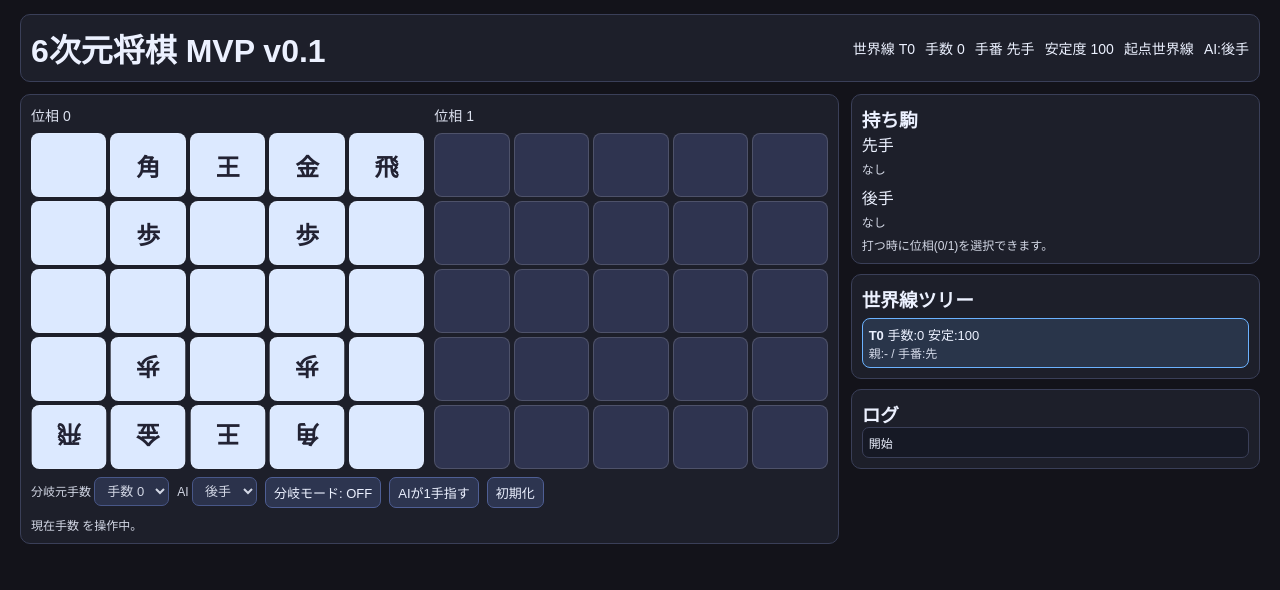
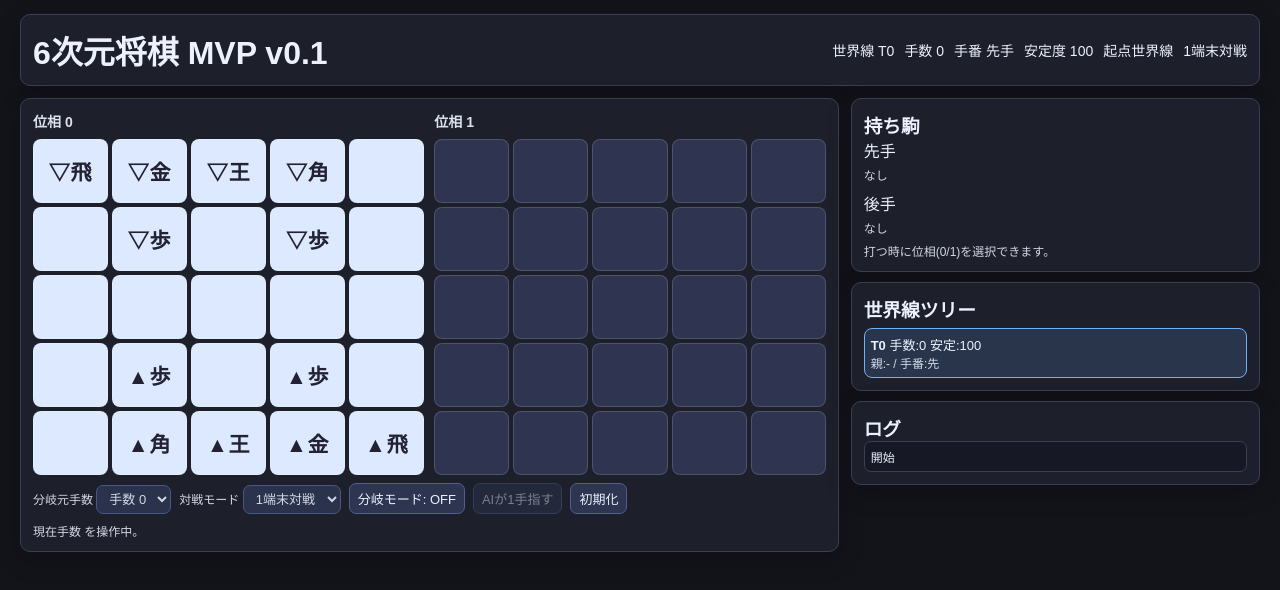
Before and after one commit to t7689933-ship-it/6D_Shogi, a plain HTML site: page index.html in a window 1280 px wide. Drawn offline with Linux system fonts and the light colour scheme.

Commit message:
Improve board UI and split local/AI match modes

```diff
--- a/index.html
+++ b/index.html
@@ -43,7 +43,8 @@
       border: 1px solid var(--line);
       border-radius: 10px;
       background: var(--panel);
-      padding: 10px;
+      padding: 12px;
+      box-shadow: 0 8px 24px rgba(0, 0, 0, 0.22);
     }
 
     .header {
@@ -75,6 +76,7 @@
       margin-bottom: 8px;
       font-size: 14px;
       opacity: 0.92;
+      font-weight: 700;
     }
 
     .board {
@@ -94,7 +96,8 @@
       font-weight: 700;
       position: relative;
       cursor: pointer;
-      font-size: 24px;
+      font-size: 21px;
+      letter-spacing: 0.04em;
     }
 
     .phase0 .cell { background: var(--phase0); color: #223; }
@@ -104,7 +107,8 @@
     .cell.legal { box-shadow: inset 0 0 0 3px #67e18b; }
     .cell.enemy { box-shadow: inset 0 0 0 3px var(--enemy); }
 
-    .piece-gote { transform: rotate(180deg); color: #ffdede; }
+    .piece-sente { color: #1f2f6d; }
+    .piece-gote { color: #ffdede; }
 
     .sidebar {
       display: grid;
@@ -162,6 +166,15 @@
       gap: 8px;
       flex-wrap: wrap;
       margin-top: 8px;
+      align-items: end;
+    }
+
+    .mode-box {
+      display: flex;
+      gap: 8px;
+      flex-wrap: wrap;
+      align-items: end;
+      margin-bottom: 8px;
     }
 
     @media (max-width: 980px) {
@@ -183,9 +196,14 @@
         <label class="small">分岐元手数
           <select id="branchTurn"></select>
         </label>
-        <label class="small">AI
-          <select id="aiMode">
-            <option value="none">なし</option>
+        <label class="small">対戦モード
+          <select id="matchMode">
+            <option value="local" selected>1端末対戦</option>
+            <option value="ai">AI対戦</option>
+          </select>
+        </label>
+        <label class="small" id="aiSideWrap" style="display:none;">AI担当
+          <select id="aiSide">
             <option value="gote" selected>後手</option>
             <option value="sente">先手</option>
             <option value="both">両方</option>
@@ -252,11 +270,11 @@
         boards[phase][y][x] = id;
       };
 
-      // 仕様推奨配置
-      add("B",0,0,1,0); add("K",0,0,2,0); add("G",0,0,3,0); add("R",0,0,4,0);
-      add("P",0,0,1,1); add("P",0,0,3,1);
-      add("R",1,0,0,4); add("G",1,0,1,4); add("K",1,0,2,4); add("B",1,0,3,4);
-      add("P",1,0,1,3); add("P",1,0,3,3);
+      // 駒が向かい合う配置（先手: 下段 / 後手: 上段）
+      add("R",1,0,0,0); add("G",1,0,1,0); add("K",1,0,2,0); add("B",1,0,3,0);
+      add("P",1,0,1,1); add("P",1,0,3,1);
+      add("B",0,0,1,4); add("K",0,0,2,4); add("G",0,0,3,4); add("R",0,0,4,4);
+      add("P",0,0,1,3); add("P",0,0,3,3);
 
       return {
         timelineId: 0,
@@ -283,7 +301,8 @@
         legalMoves: [],
         selectedDrop: null,
         logs: ["開始"],
-        aiMode: "gote",
+        matchMode: "local",
+        aiSide: "gote",
         aiPending: false,
         idFactory,
       };
@@ -497,9 +516,10 @@
     }
 
     function isAiPlayer(player) {
-      if (game.aiMode === "both") return true;
-      if (game.aiMode === "sente") return player === 0;
-      if (game.aiMode === "gote") return player === 1;
+      if (game.matchMode !== "ai") return false;
+      if (game.aiSide === "both") return true;
+      if (game.aiSide === "sente") return player === 0;
+      if (game.aiSide === "gote") return player === 1;
       return false;
     }
 
@@ -692,8 +712,8 @@
         pos.parentTimelineId !== null ? `分岐元 T${pos.parentTimelineId}@${pos.branchedFromTurn}` : "起点世界線",
       ];
       const win = winnerText();
-      const aiTxt = game.aiMode === "none" ? "AIなし" : `AI:${game.aiMode === "gote" ? "後手" : game.aiMode === "sente" ? "先手" : "両方"}`;
-      document.getElementById("meta").innerHTML = txt.concat([aiTxt]).map(t => `<span>${t}</span>`).join("") + (win ? ` <span class=\"alert\">${win}</span>` : "");
+      const modeTxt = game.matchMode === "local" ? "1端末対戦" : `AI対戦(AI:${game.aiSide === "gote" ? "後手" : game.aiSide === "sente" ? "先手" : "両方"})`;
+      document.getElementById("meta").innerHTML = txt.concat([modeTxt]).map(t => `<span>${t}</span>`).join("") + (win ? ` <span class=\"alert\">${win}</span>` : "");
     }
 
     function renderBoards() {
@@ -715,8 +735,9 @@
             const id = pos.phaseBoards[phase][y][x];
             if (id) {
               const p = pos.pieces[id];
-              c.textContent = PIECE_LABEL[p.promoted ? "+P" : p.kind];
-              if (p.owner === 1) c.classList.add("piece-gote");
+              const label = PIECE_LABEL[p.promoted ? "+P" : p.kind];
+              c.textContent = `${p.owner === 0 ? "▲" : "▽"}${label}`;
+              c.classList.add(p.owner === 0 ? "piece-sente" : "piece-gote");
             }
             if (game.selected && game.selected.x === x && game.selected.y === y && game.selected.phase === phase) c.classList.add("selected");
             const l = game.legalMoves.find(m => m.to.x === x && m.to.y === y && m.to.phase === phase);
@@ -809,20 +830,38 @@
       game.selected = null;
       game.selectedDrop = null;
       game.legalMoves = [];
+      syncMatchModeUi();
       render();
     };
 
-    document.getElementById("aiMode").onchange = (e) => {
-      game.aiMode = e.target.value;
+    function syncMatchModeUi() {
+      const isAi = game.matchMode === "ai";
+      document.getElementById("aiSideWrap").style.display = isAi ? "inline-flex" : "none";
+      document.getElementById("aiStepBtn").disabled = !isAi || game.branchMode;
+    }
+
+    document.getElementById("matchMode").onchange = (e) => {
+      game.matchMode = e.target.value;
       game.selected = null;
       game.selectedDrop = null;
       game.legalMoves = [];
+      syncMatchModeUi();
+      render();
+      triggerAiTurn();
+    };
+
+    document.getElementById("aiSide").onchange = (e) => {
+      game.aiSide = e.target.value;
+      game.selected = null;
+      game.selectedDrop = null;
+      game.legalMoves = [];
+      syncMatchModeUi();
       render();
       triggerAiTurn();
     };
 
     document.getElementById("aiStepBtn").onclick = () => {
-      if (game.branchMode) return;
+      if (game.branchMode || game.matchMode !== "ai") return;
       const pos = currentPosition();
       const move = pickAiMove(pos);
       if (!move) {
@@ -837,6 +876,7 @@
       game.selected = null;
       game.selectedDrop = null;
       game.legalMoves = [];
+      syncMatchModeUi();
       render();
     };
 
@@ -844,12 +884,15 @@
       game = createGame();
       updateBranchTurnOptions();
       document.getElementById("toggleBranch").textContent = "分岐モード: OFF";
-      document.getElementById("aiMode").value = game.aiMode;
+      document.getElementById("matchMode").value = game.matchMode;
+      document.getElementById("aiSide").value = game.aiSide;
+      syncMatchModeUi();
       render();
       triggerAiTurn();
     };
 
     updateBranchTurnOptions();
+    syncMatchModeUi();
     render();
     triggerAiTurn();
   </script>
```
Also changed, not shown: 1 other file.
